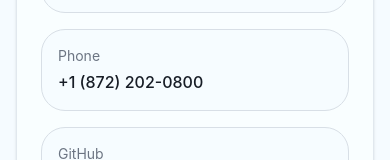
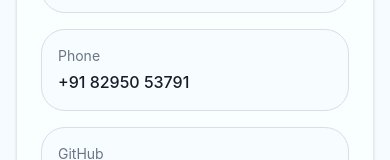
Before and after one commit to mananjen/portfolio-website, a React (Vite) app: page / in a window 390 px wide. Shown: the part 4617-4777 px from the top of the page. Built offline with nearby package versions, Linux system fonts and the light colour scheme.

Commit message:
Update contact phone number

```diff
--- a/src/content/site.ts
+++ b/src/content/site.ts
@@ -15,8 +15,8 @@ export const siteConfig = {
   github: "https://github.com/mananjen",
   linkedin: "https://www.linkedin.com/in/mananjen",
   location: "Chicago, IL",
-  phoneDisplay: "+1 (872) 202-0800",
-  phoneHref: "tel:+18722020800",
+  phoneDisplay: "+91 82950 53791",
+  phoneHref: "tel:+918295053791",
 }
 
 export const heroContent = {
```
